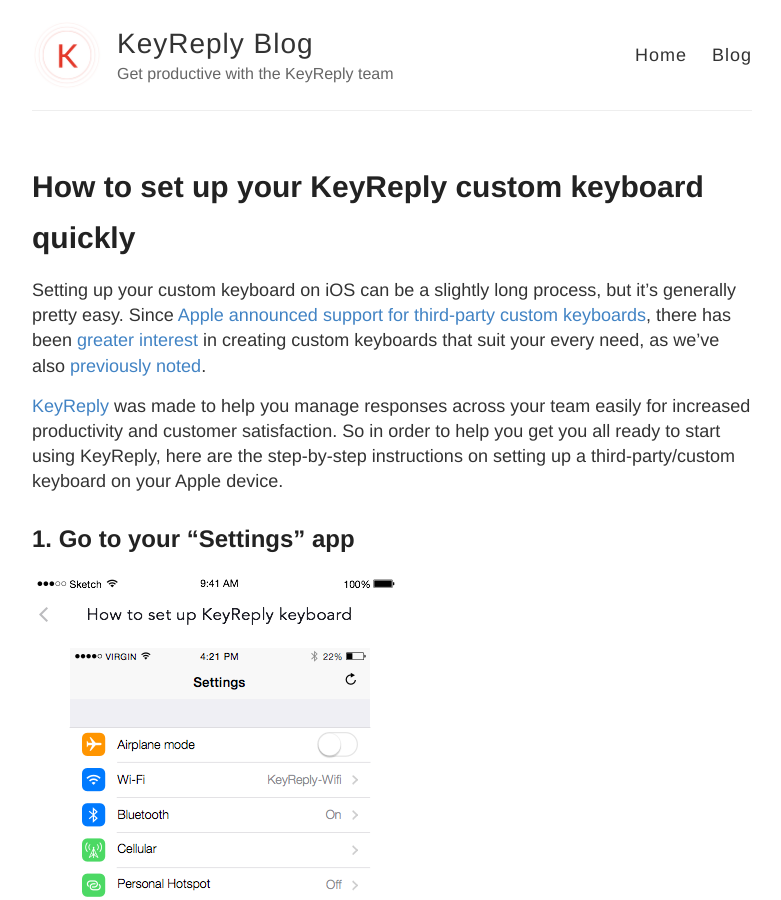
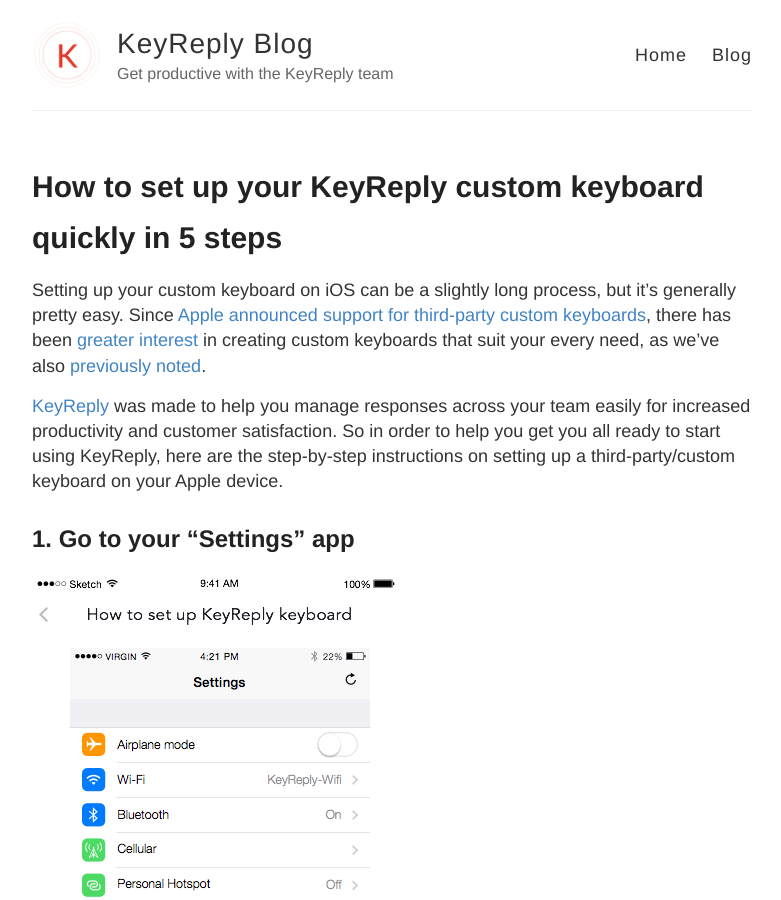
Before and after one commit to MarksCode/keyreply, a Jekyll site: the page built from _posts/2015-8-28-Setting-up-your-KeyReply-custom-keyboard.md, in a window 1280 px wide and 900 px high. Shown: the whole window, without its empty margins (248-1029 px from the left). Built offline with Jekyll 4.4.1, drawn with Linux system fonts in a browser that asks for light colours; Markdown is read by kramdown in place of the engine named in the settings; comment, search, counter and statistics services are not loaded.

Commit message:
Post #5 Make title more tantalizing

```diff
--- a/_posts/2015-8-28-Setting-up-your-KeyReply-custom-keyboard.md
+++ b/_posts/2015-8-28-Setting-up-your-KeyReply-custom-keyboard.md
@@ -1,6 +1,6 @@
 ---
 layout: post
-title: How to set up your KeyReply custom keyboard quickly
+title: How to set up your KeyReply custom keyboard quickly in 5 steps
 ---
 Setting up your custom keyboard on iOS can be a slightly long process, but it's generally pretty easy. Since [Apple announced support for third-party custom keyboards](http://www.apple.com/ios/whats-new/quicktype/), there has been [greater interest](http://appleinsider.com/articles/14/11/12/roundup-the-best-third-party-keyboards-for-ios-8-) in creating custom keyboards that suit your every need, as we've also [previously noted](http://keyreply.com/blog/Our-Keyboard-picks/).
 
```
